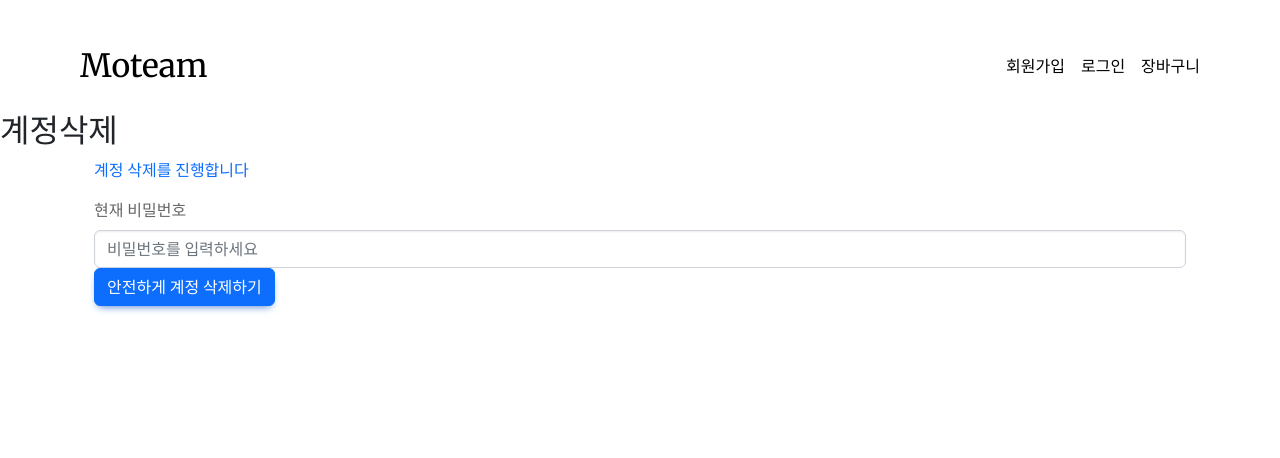
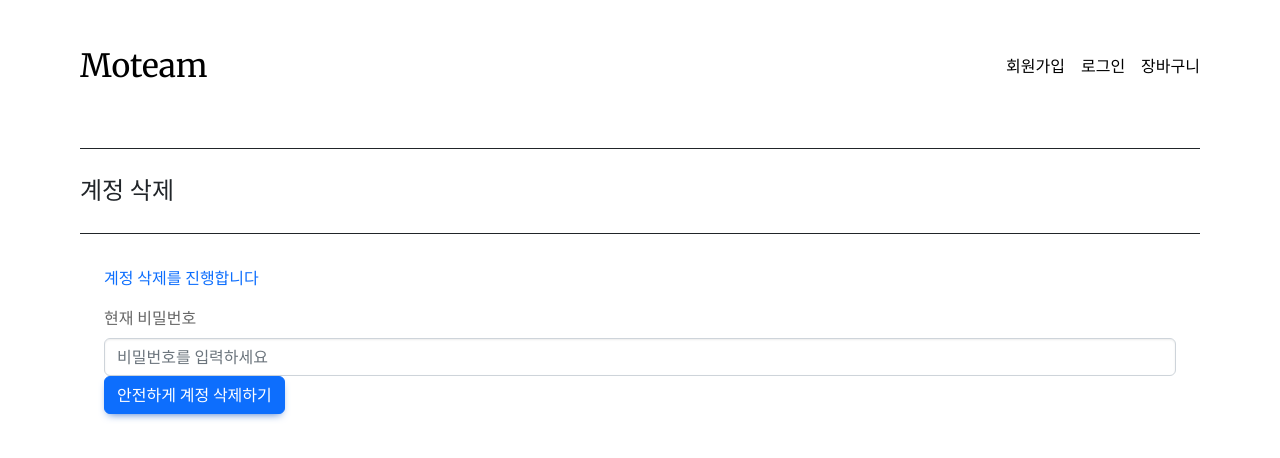
Before and after one commit to anna8481/web_project_1, a React (Create React App) app in the folder front/: page /account/signout in a window 1280 px wide. Shown: the top 458 px of the page. Built offline with nearby package versions, Linux system fonts and the light colour scheme.

Commit message:
edit css header

```diff
--- a/front/src/pages/product/ProductAdd.js
+++ b/front/src/pages/product/ProductAdd.js
@@ -4,7 +4,7 @@ import axios from 'axios'
 import * as Api from "../../utills/api";
 import './ProductAdd.css'
 import { Form, Button, Container, InputGroup, FormControl } from 'react-bootstrap';
-
+import Header from '../../components/Header'
 
 function ProductAdd() {
     const [categories, setCategories] = useState("")
@@ -74,7 +74,7 @@ function ProductAdd() {
                 console.log(res)
             })
             .catch(err => {
-                alert("이미 있는 제품 이름입니다.",err)
+                alert("이미 있는 제품 이름입니다.", err)
             })
 
     }
@@ -86,12 +86,12 @@ function ProductAdd() {
             console.log(res.data.public_id)
             return res.data.public_id;
 
-        } catch(err) {
-            console.log("이미지 업로드 에러 발생",err)
+        } catch (err) {
+            console.log("이미지 업로드 에러 발생", err)
         }
     }
 
-    const handleSubmit =  async (e) => {
+    const handleSubmit = async (e) => {
         e.preventDefault();
 
         const validated = validationForm(inputs)
@@ -108,7 +108,7 @@ function ProductAdd() {
         console.log(public_id);
 
         let formdata = inputs;
-        formdata = {...inputs, "imageKey": public_id};
+        formdata = { ...inputs, "imageKey": public_id };
         console.log(formdata)
 
         await addProduct(formdata)
@@ -123,7 +123,7 @@ function ProductAdd() {
     return (
         <Container className="register-category-form-container">
             <Form className="register-category-form-box" id="registerCategoryForm" onSubmit={handleSubmit}>
-                <h5 className="text-primary">제품 판매</h5>
+                <Header title="제품 판매"></Header>
                 <Form.Group controlId="productNameInput">
                     <Form.Label>제품 이름</Form.Label>
                     <Form.Control type="text" placeholder="제품 이름을 입력하세요" autoComplete="on" name="productName" onChange=
--- a/front/src/pages/user/AccountDelete.js
+++ b/front/src/pages/user/AccountDelete.js
@@ -2,7 +2,7 @@ import { Form, Button, Container, Modal } from 'react-bootstrap';
 import { useState } from 'react'
 import * as Api from "../../utills/api";
 import { useNavigate } from 'react-router-dom'
-
+import Header from '../../components/Header'
 function AccountDelete() {
     const navigate = useNavigate();
     const [password, setPassword] = useState("")
@@ -34,8 +34,8 @@ function AccountDelete() {
         setPassword("");
     }
 
-    return (<>
-        <h2>계정삭제</h2>
+    return (<>   <div className="section">
+        <Header title="계정 삭제"></Header>
         <div className="container">
             <Container className="password-form-container">
                 <Form className="password-form" id="passwordForm" onSubmit={handleSubmit}>
@@ -66,7 +66,7 @@ function AccountDelete() {
                 </Form>
             </Container>
         </div>
-
+    </div>
     </>
     )
 }
```
